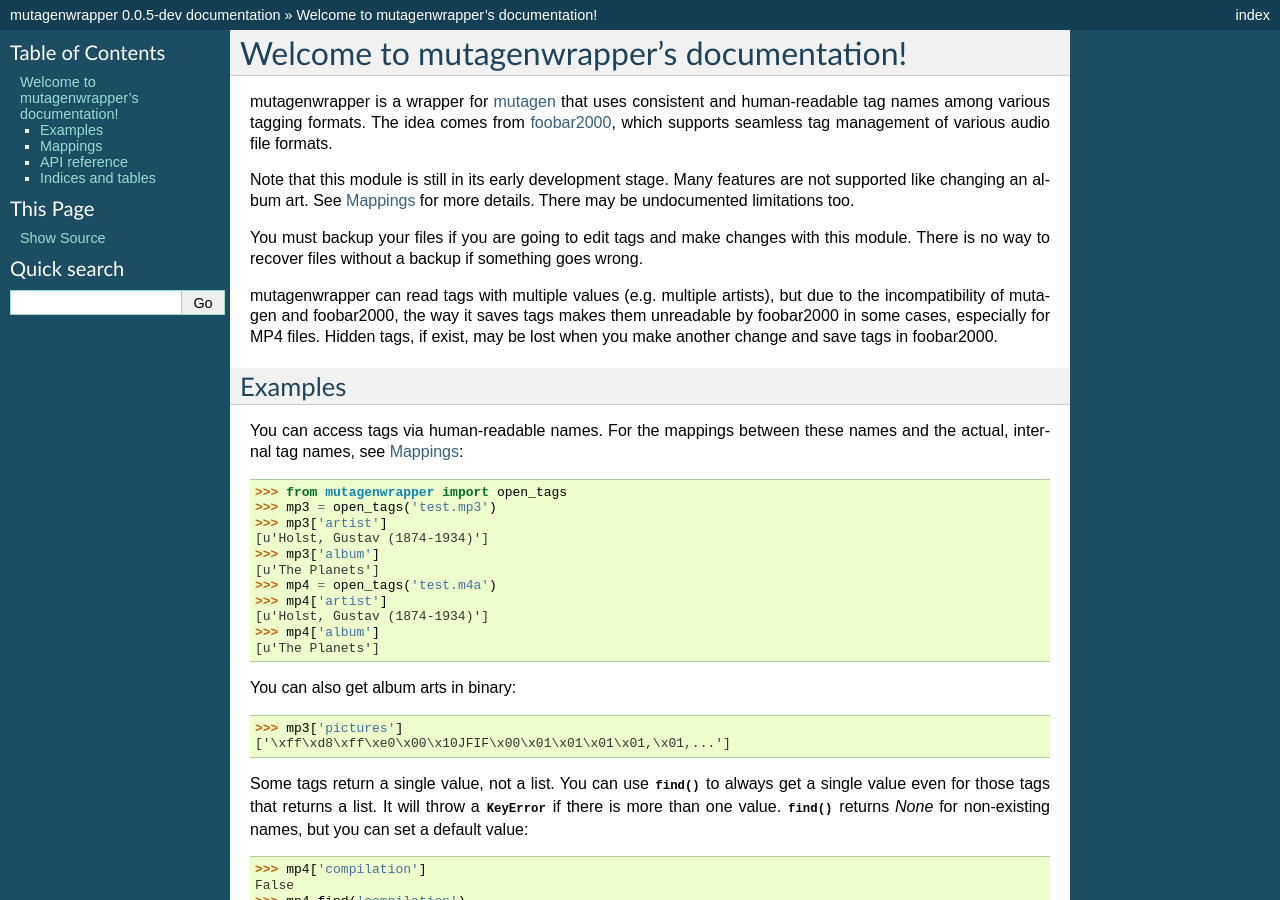
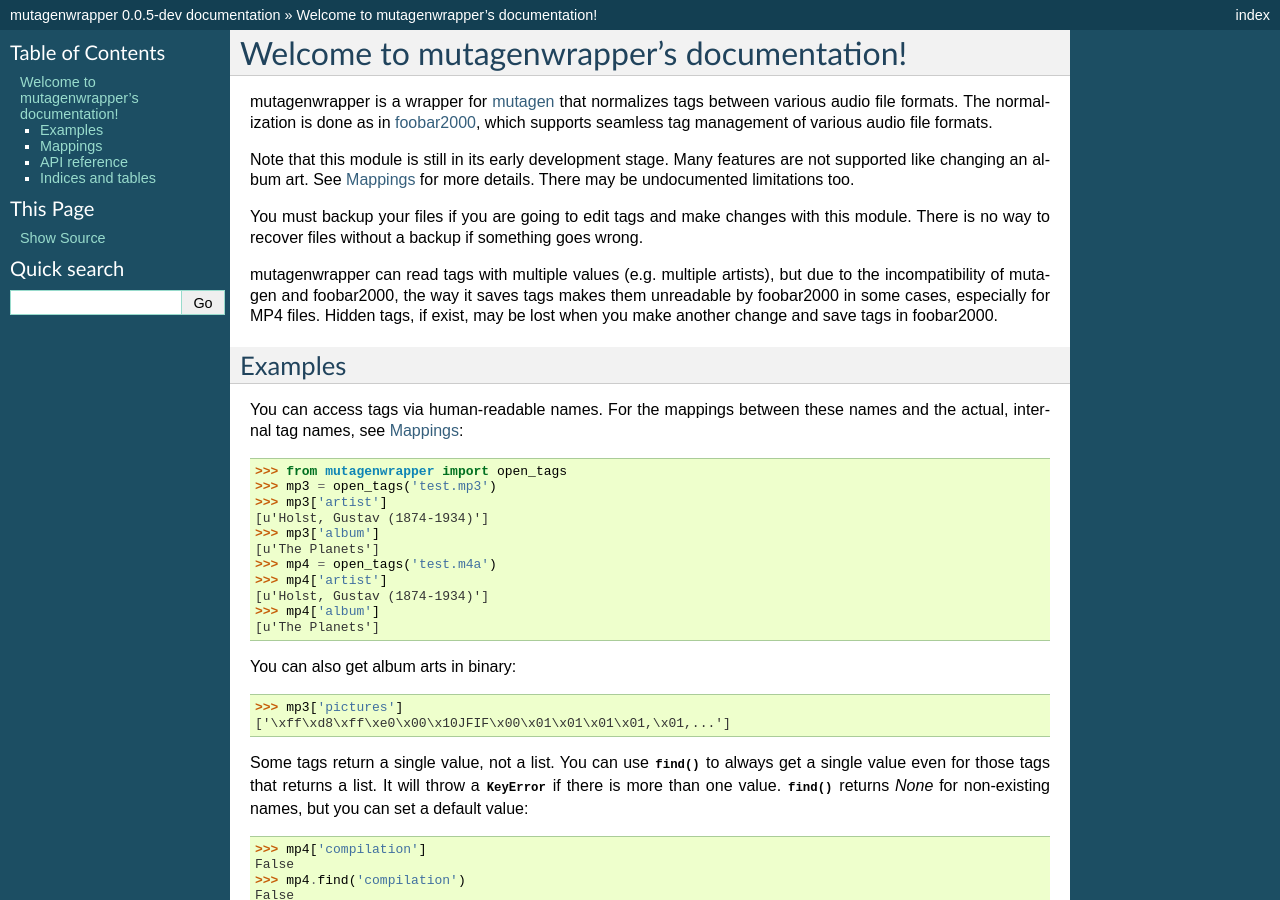
Before and after one commit to clee704/mutagenwrapper, a Sphinx documentation site: the page built from docs/index.rst, in a window 1280 px wide and 900 px high. Built offline with Sphinx 7.4.7, drawn with Linux system fonts in a browser that asks for light colours.

Commit message:
Change description

```diff
--- a/README.rst
+++ b/README.rst
@@ -1,5 +1,5 @@
-mutagenwrapper is a wrapper for mutagen_ that uses consistent and human-readable
-tag keys among various tagging formats.
+mutagenwrapper is a wrapper for mutagen_ that normalizes tags between various
+audio file formats.
 
 For more information, read the docs at https://mutagenwrapper.readthedocs.org/.
 
--- a/docs/index.rst
+++ b/docs/index.rst
@@ -6,8 +6,8 @@
 Welcome to mutagenwrapper's documentation!
 ==========================================
 
-mutagenwrapper is a wrapper for mutagen_ that uses consistent and human-readable
-tag names among various tagging formats. The idea comes from foobar2000_, which
+mutagenwrapper is a wrapper for mutagen_ that normalizes tags between various
+audio file formats. The normalization is done as in foobar2000_, which
 supports seamless tag management of various audio file formats.
 
 Note that this module is still in its early development stage. Many features are
--- a/setup.py
+++ b/setup.py
@@ -25,7 +25,7 @@
 setup(
     name = "mutagenwrapper",
     version = getversion(),
-    description = "A wrapper for mutagen that uses consistent keys among various tagging formats",
+    description = "wrapper for mutagen that normalizes tags between various audio file formats",
     long_description = open("README.rst").read(),
     author = "Choongmin Lee",
     author_email = "choongmin@me.com",
```
